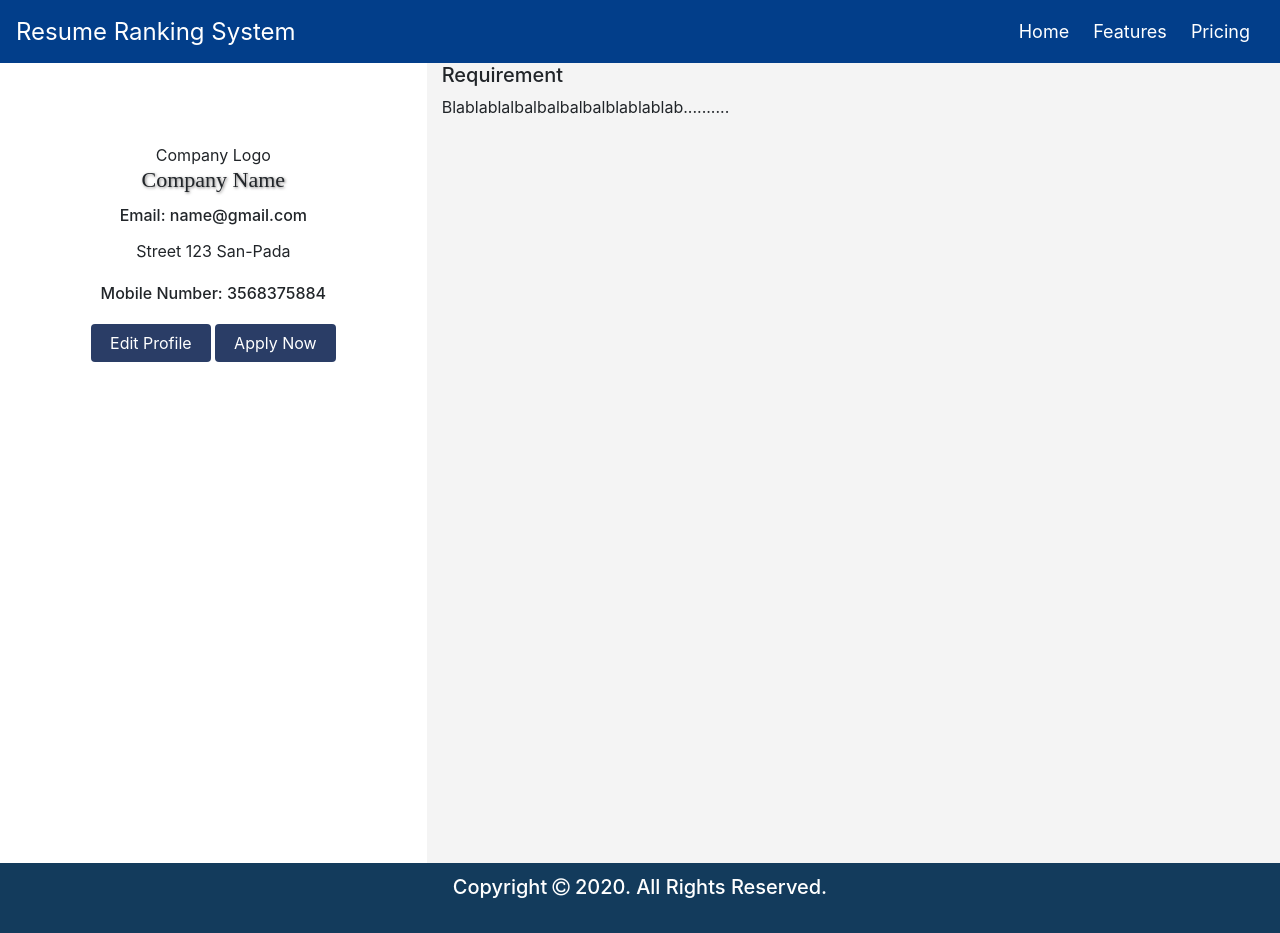
After one commit to shrikantpadhy18/ResumeRankingSystem, a Django app: template CVAnalysis/template/CompanyDashboard.html in a window 1280 px wide. The commit adds this page. Run offline with Django 3.2, Linux system fonts and the light colour scheme; the template is opened without the code that fills it, so the values that code supplies are empty; some libraries are stand-ins or nearby versions.

Commit message:
new layouts added alongwith comapnyregister and login

```diff
--- a/CVAnalysis/CVAnalysis/urls.py
+++ b/CVAnalysis/CVAnalysis/urls.py
@@ -15,12 +15,16 @@ Including another URLconf
 """
 from django.contrib import admin
 from django.urls import path
-from cvmanager.views import homepage,contact,login,register,add,studentlogin,studentDash,about,companylogin
+from cvmanager.views import homepage,contact,login,register,add,studentlogin,studentDash,about,companylogin,companyregister,companyverify,companyhome
 
 urlpatterns = [
 
     path('',homepage,name="homepage"),
+    path('companyhome/',companyhome,name="companyhome"),
+    path('companylogin/companyverify',companyverify,name="companyverify"),
+    path('companylogin/companyregister',companyregister,name="companyregister"),
     path('companylogin/',companylogin,name="companylogin"),
+
     path('about/',about,name="about"),
     path('studentDash/',studentDash,name="studentDash"),
     path('register/add/',add,name="add"),
--- /dev/null
+++ b/CVAnalysis/template/CompanyDashboard.html
@@ -0,0 +1,98 @@
+{% load static %}
+<!DOCTYPE html>
+<html lang="en">
+  <head>
+    <meta charset="UTF-8" />
+    <meta name="viewport" content="width=device-width, initial-scale=1.0" />
+    <link
+      rel="stylesheet"
+      href="https://stackpath.bootstrapcdn.com/bootstrap/4.4.1/css/bootstrap.min.css"
+      integrity="sha384-Vkoo8x4CGsO3+Hhxv8T/Q5PaXtkKtu6ug5TOeNV6gBiFeWPGFN9MuhOf23Q9Ifjh"
+      crossorigin="anonymous"
+    />
+    <link
+      href="//maxcdn.bootstrapcdn.com/font-awesome/4.7.0/css/font-awesome.min.css"
+      rel="stylesheet"
+    />
+    <link rel="stylesheet" href="{% static 'CSS/CompanyDashboard.css' %}" />
+    <title>Dashboard</title>
+  </head>
+  <body>
+    <div class="NavBar">
+      <nav class="navbar navbar-expand-lg">
+        <a class="navbar-brand" href="#">Resume Ranking System</a>
+        <button
+          class="navbar-toggler"
+          type="button"
+          data-toggle="collapse"
+          data-target="#navbarNav"
+          aria-controls="navbarNav"
+          aria-expanded="false"
+          aria-label="Toggle navigation"
+        >
+          <span class="navbar-toggler-icon"></span>
+        </button>
+        <div class="collapse navbar-collapse" id="navbarNav">
+          <ul class="navbar-nav ml-auto">
+            <li class="nav-item active">
+              <a class="nav-link" href="/companyhome"
+                >Home <span class="sr-only">(current)</span></a
+              >
+            </li>
+            <li class="nav-item">
+              <a class="nav-link" href="#">Features</a>
+            </li>
+            <li class="nav-item">
+              <a class="nav-link" href="#">Pricing</a>
+            </li>
+          </ul>
+        </div>
+      </nav>
+    </div>
+    <div class="DashboardMiddle container-fluid">
+      <div class="DashboardBody row">
+        <div class="leftSection col-sm-12 col-md-4">
+          <div class="wrapper">
+            <div class="forImg">
+              <!-- <img src="./images/profile.jpg" class="img-fluid" alt="user" /> -->
+              Company Logo
+            </div>
+            <h5>Company Name</h5>
+            <div class="details">
+              <h6>Email: name@gmail.com</h6>
+              <address>Street 123 San-Pada</address>
+              <h6>Mobile Number: 3568375884</h6>
+              <button class="btn">Edit Profile</button>
+              <button class="btn">Apply Now</button>
+            </div>
+          </div>
+        </div>
+        <div class="Company_Req col-sm-12 col-md-8">
+          <h5>Requirement</h5>
+          <p>Blablablalbalbalbalbalblablablab..........</p>
+        </div>
+      </div>
+    </div>
+
+    <div class="Footer">
+      <h5>
+        Copyright <i class="fa fa-copyright"></i> 2020. All Rights Reserved.
+      </h5>
+    </div>
+    <script
+      src="https://code.jquery.com/jquery-3.4.1.slim.min.js"
+      integrity="sha384-J6qa4849blE2+poT4WnyKhv5vZF5SrPo0iEjwBvKU7imGFAV0wwj1yYfoRSJoZ+n"
+      crossorigin="anonymous"
+    ></script>
+    <script
+      src="https://cdn.jsdelivr.net/npm/popper.js@1.16.0/dist/umd/popper.min.js"
+      integrity="sha384-Q6E9RHvbIyZFJoft+2mJbHaEWldlvI9IOYy5n3zV9zzTtmI3UksdQRVvoxMfooAo"
+      crossorigin="anonymous"
+    ></script>
+    <script
+      src="https://stackpath.bootstrapcdn.com/bootstrap/4.4.1/js/bootstrap.min.js"
+      integrity="sha384-wfSDF2E50Y2D1uUdj0O3uMBJnjuUD4Ih7YwaYd1iqfktj0Uod8GCExl3Og8ifwB6"
+      crossorigin="anonymous"
+    ></script>
+  </body>
+</html>
```
Also changed, not shown: CVAnalysis/cvmanager/views.py (+23 -3 lines), CVAnalysis/template/CompanyHome.html (added, +83 -0 lines), CVAnalysis/template/CompanyLogin.html (+7 -2 lines), CVAnalysis/cvmanager/migrations/0001_initial.py (added), CVAnalysis/cvmanager/models.py (line endings or trailing spaces), 1 other file.
